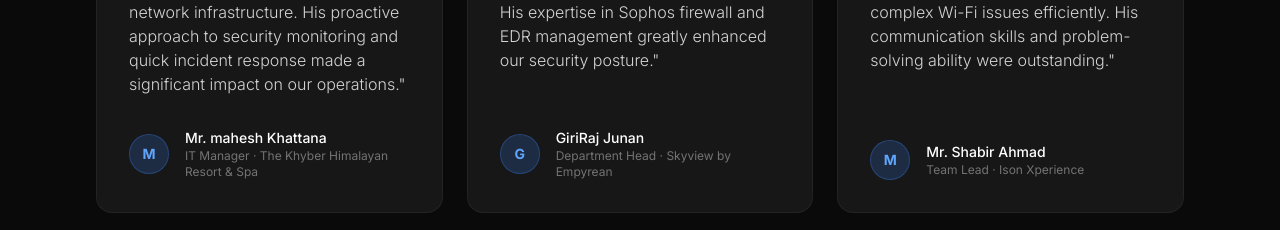
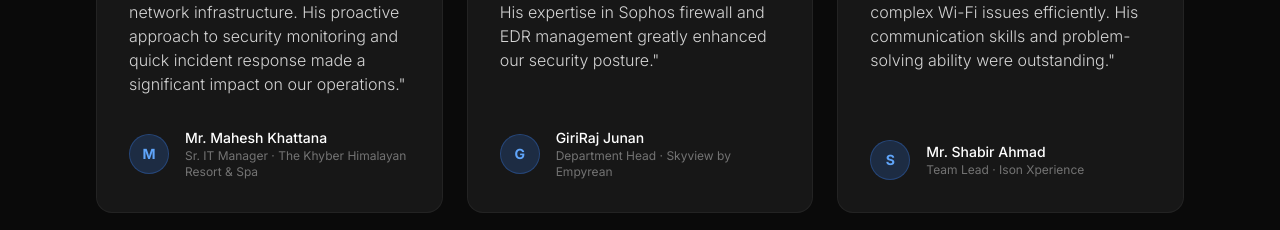
Before and after one commit to shahbasharat/portfolio-app, a Next.js app: page / in a window 1280 px wide. Shown: the part 8420-8650 px from the top of the page. Built offline with nearby package versions, Linux system fonts and the light colour scheme.

Commit message:
fix: avatar initials and name casing

```diff
--- a/src/components/Testimonials.tsx
+++ b/src/components/Testimonials.tsx
@@ -7,8 +7,8 @@ export default function Testimonials() {
   const testimonials = [
     {
       quote: "Basharat demonstrated exceptional technical skills in managing our network infrastructure. His proactive approach to security monitoring and quick incident response made a significant impact on our operations.",
-      name: "Mr. mahesh Khattana ",
-      role: "IT Manager",
+      name: "Mr. Mahesh Khattana",
+      role: "Sr. IT Manager",
       company: "The Khyber Himalayan Resort & Spa"
     },
     {
@@ -75,10 +75,9 @@ export default function Testimonials() {
 
               {/* Person info */}
               <div className="flex items-center gap-4 mt-auto">
-                {/* Avatar circle */}
                 <div className="w-10 h-10 rounded-full bg-blue-500/20 border border-blue-500/30 flex items-center justify-center shrink-0">
                   <span className="text-blue-400 font-bold text-sm">
-                    {t.name.charAt(0)}
+                    {t.name.replace(/^(Mr\.|Ms\.|Dr\.)\s*/i, "").charAt(0).toUpperCase()}
                   </span>
                 </div>
                 <div>
```
